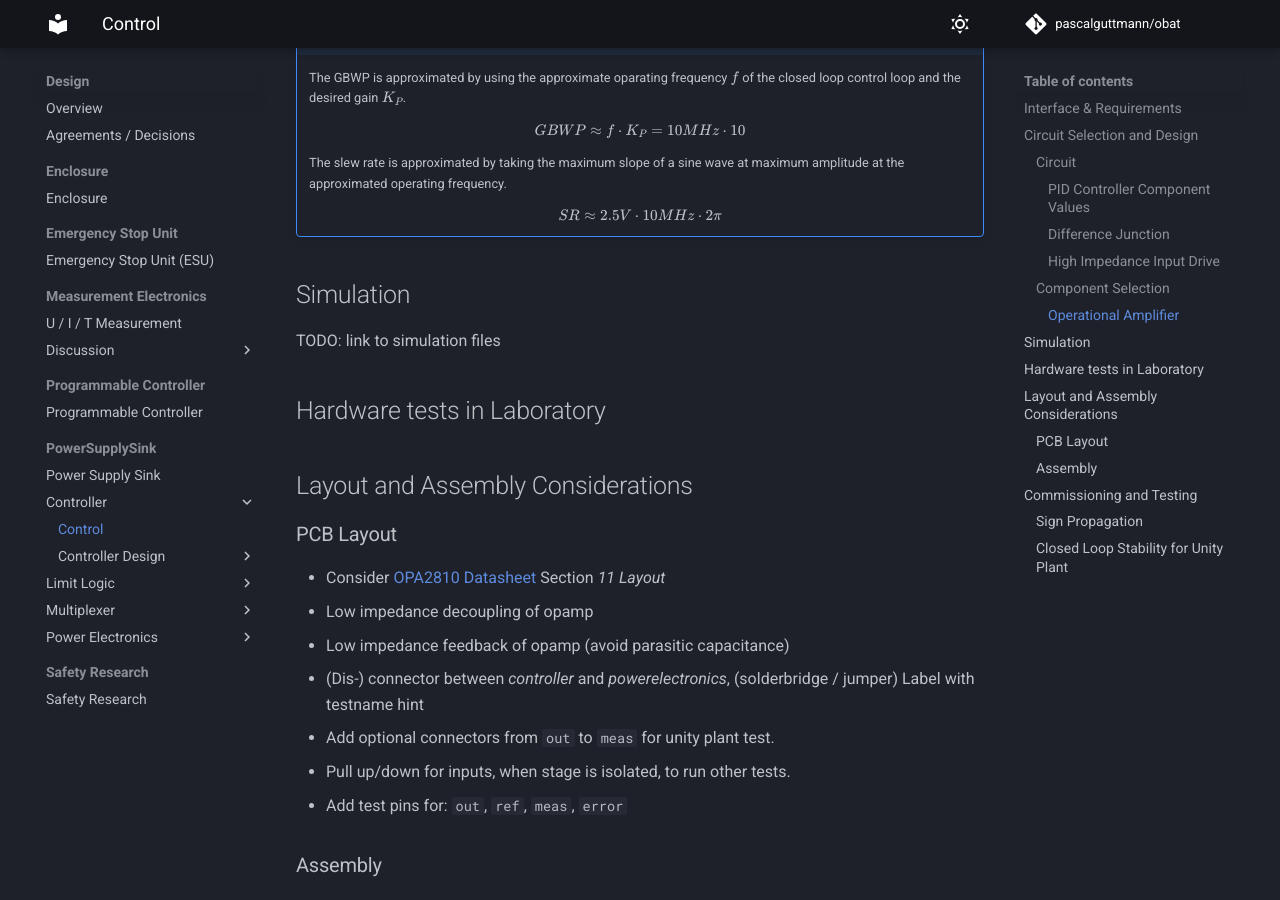
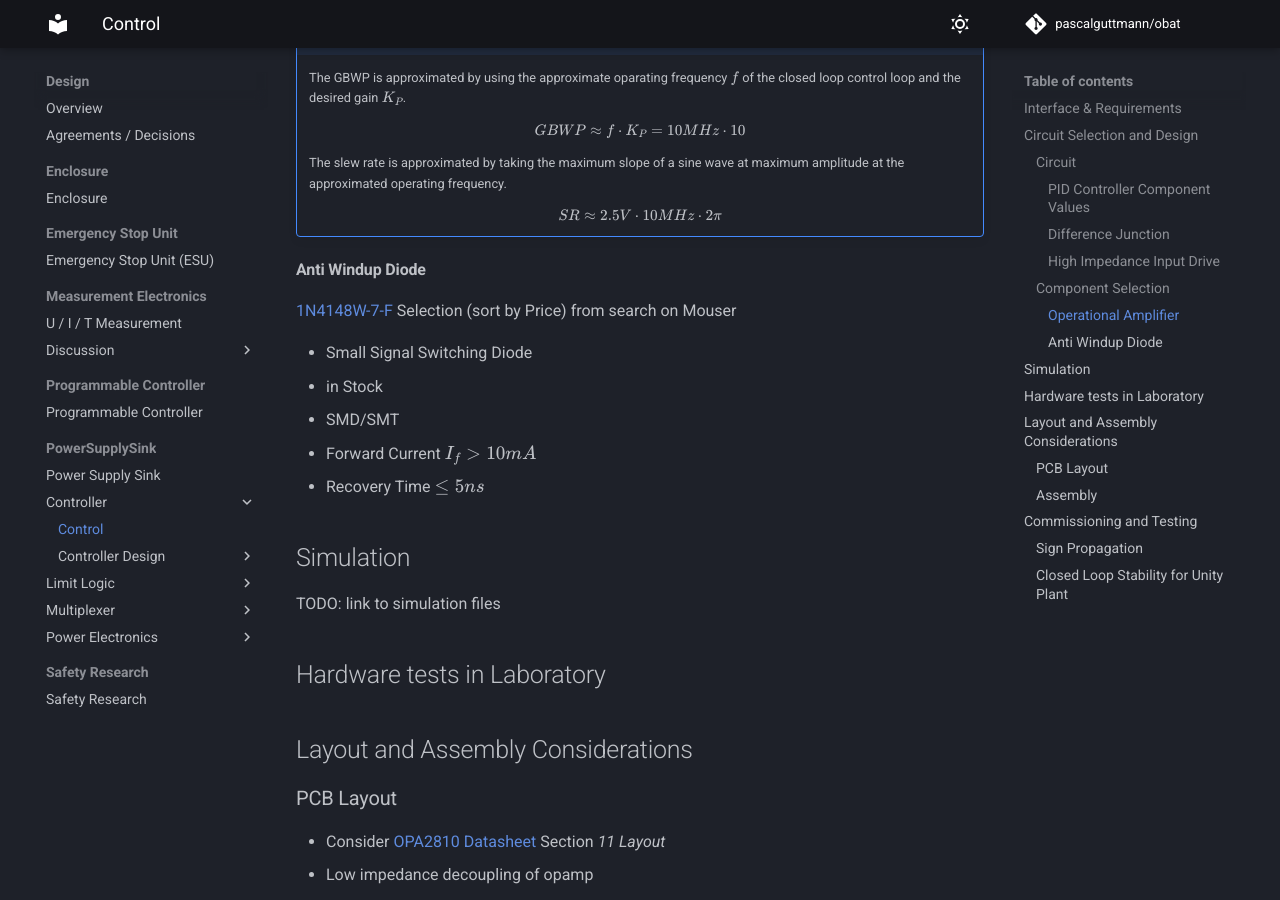
Before and after one commit to pascalguttmann/obat, an MkDocs documentation site: the page built from docs/design/pss/control/control.md, in a window 1280 px wide and 900 px high, scrolled down 4244 px. Built offline with MkDocs 1.6.1 and Material for MkDocs 9.7.7, drawn with Linux system fonts in a browser that asks for light colours; comment, search, counter and statistics services are not loaded.

Commit message:
add control component selection anti integral windup diode

```diff
--- a/docs/design/pss/control/control.md
+++ b/docs/design/pss/control/control.md
@@ -150,6 +150,18 @@ voltage will reach $0V$.
 
 [OPA2810IDR]: https://mou.sr/3X9Oofi
 
+#### Anti Windup Diode
+
+[1N4148W-7-F] Selection (sort by Price) from search on Mouser
+
+- Small Signal Switching Diode
+- in Stock
+- SMD/SMT
+- Forward Current $I_f > 10mA$
+- Recovery Time $\leq 5ns$
+
+[1N4148W-7-F]: https://mou.sr/3Lhk651
+
 Simulation
 ----------
 
```
